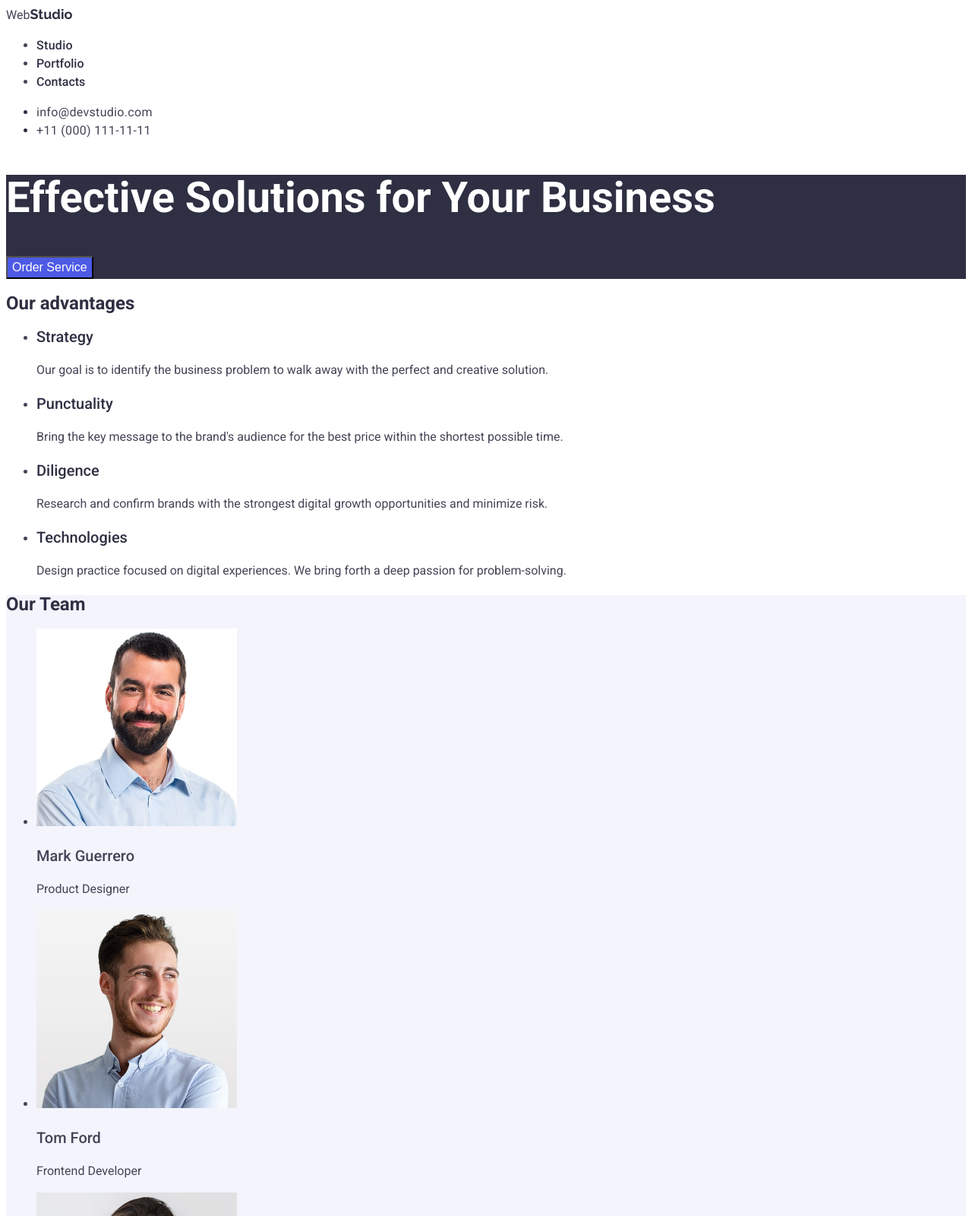
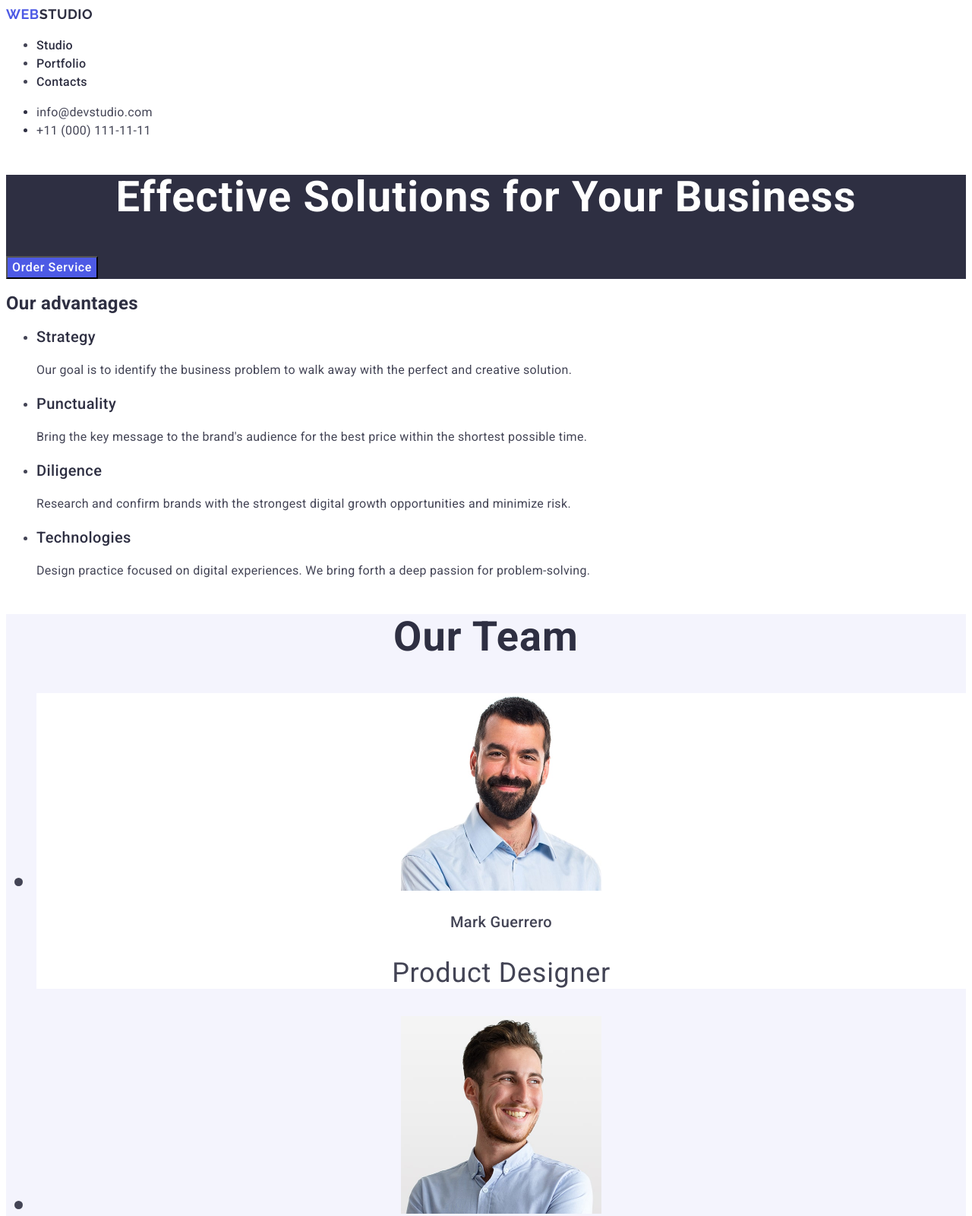
Before and after one commit to REnnnEERR/goit-markup-hw-02, a plain HTML site: page index.html in a window 1280 px wide. Shown: the top 1600 px of the page at 76% size. Drawn offline with Linux system fonts and the light colour scheme.

Commit message:
Initial project setup with HTML and images folder

```diff
--- a/css/styles.css
+++ b/css/styles.css
@@ -6,7 +6,7 @@ body {
     font-weight: 400;
     font-size: 16px;
     line-height: 24px;
-    letter-spacing: 2%;
+    letter-spacing: 0.02em;
     text-decoration-line: none;
 }
 
@@ -24,7 +24,7 @@ footer a,
 .team-title,
 .team-name .portfolio h2,
 .portfolio-title {
-    color: #2E2F42;
+    color: #2e2f42;
 }
 
 p,
@@ -57,7 +57,7 @@ footer a,
     font-weight: 700;
     font-size: 18px;
     line-height: 21px;
-    letter-spacing: 3%;
+    letter-spacing: 0.03em;
     color: #2e2f42;
 }
 
@@ -75,7 +75,7 @@ footer a,
     font-Weight: 500;
     font-size: 16px;
     line-height: 24px;
-    letter-spacing: 2%
+    letter-spacing: 0.02em;
 }
 
 .top-menu-studio {
@@ -86,7 +86,7 @@ footer a,
     font-Weight: 400;
     font-size: 16px;
     line-height: 24px;
-    letter-spacing: 2%
+    letter-spacing: 0.02em;
 }
 
 .hero-banner-name {
@@ -94,7 +94,9 @@ footer a,
     font-weight: 700;
     font-size: 56px;
     line-height: 60px;
-    letter-spacing: 2%
+    letter-spacing: 0.02em;
+    line-height: 1.07;
+    text-align: center;
 }
 
 .top {
@@ -105,15 +107,20 @@ footer a,
     color: #ffff;
     background-color: #4D5AE5;
     font-style: middle;
-
     font-weight: 500;
     font-size: 16px;
     line-height: 24px;
-    letter-spacing: 4%
+    letter-spacing: 0.04em;
+    font-family: "Roboto", sans-serif;
+    cursor: pointer;
 }
 
 .hero-banner-button:hover {
     background-color: #404BBF
+}
+
+.hero-banner-button:focus {
+    background-color: #404BBF;
 }
 
 .benefits-title,
@@ -122,7 +129,7 @@ footer a,
     font-weight: 500;
     font-size: 20px;
     line-height: 24px;
-    letter-spacing: 2%
+    letter-spacing: 0.02em;
 }
 
 .benefits-text,
@@ -131,11 +138,30 @@ footer a,
     font-weight: 400;
     font-size: 16px;
     line-height: 24px;
-    letter-spacing: 2%
+    letter-spacing: 0.02em;
 }
 
 .team {
     background-color: #F4F4FD;
+    font-size: 36px;
+    line-height: 1.11;
+    text-align: center;
+    letter-spacing: 0.02em;
+    text-transform: capitalize;
+}
+
+.team-title {
+    letter-spacing: 0.02em;
+    color: #2e2f42;
+}
+
+
+.team-mark {
+    background-color: #FFFFFF;
+}
+
+.team-text {
+    letter-spacing: 0.02em;
 }
 
 .portfolio h2 {
@@ -159,3 +185,18 @@ footer a,
     text-decoration-line: underline;
     text-decoration-color: #404BBF;
 }
+
+.logo-down {
+    font-family: "Raleway";
+    font-weight: 700;
+    font-size: 18px;
+    line-height: 1.17;
+    letter-spacing: 0.03em;
+    text-transform: uppercase;
+
+    color: #4d5ae5;
+}
+
+.text-down {
+    letter-spacing: 0.02em
+}
--- a/index.html
+++ b/index.html
@@ -21,19 +21,21 @@
   <body>
     <header class="top">
       <nav>
-        <a class="logo" href="./index.html"></a>
+        <a class="logo" href="./index.html">
           Web<span class="logo-studio">Studio</span>
         </a>
         <ul class="top-menu">
-          <li class="top-menu-studio"><a href="./index.html ">Studio</a></li>
+          <li class="top-menu-studio"><a href="./index.html">Studio</a></li>
           <li><a href="">Portfolio</a></li>
           <li><a href="">Contacts</a></li>
         </ul>
       </nav>
       <address class="contacts">
         <ul>
-          <li class="conntacts-mail">
-            <a href="mailto:info@devstudio.com">info@devstudio.com</a>
+          <li>
+            <a class="conntacts-mail" href="mailto:info@devstudio.com"
+              >info@devstudio.com</a
+            >
           </li>
           <li><a href="tel:+110001111111">+11 (000) 111-11-11</a></li>
         </ul>
@@ -80,7 +82,7 @@
       <section class="team">
         <h2 class="team-title">Our Team</h2>
         <ul>
-          <li>
+          <li class="team-mark">
             <img
               src="./images/card1.jpg"
               alt="Mark Guerrero"
@@ -123,7 +125,7 @@
         </ul>
       </section>
       <section class="portfolio">
-        <h2>Our Portfolio</h2>
+        <h2 class="team-title">Our Portfolio</h2>
         <ul>
           <li>
             <img
@@ -190,8 +192,8 @@
     </main>
 
     <footer class="down">
-      <a class="logo-down" href="./index.html"
-        ><span class="logo-web"> Web</span>Studio</a
+      <a class="logo-down" href="./index.html"></a>
+        Web<span class="logo-studio">Studio</span></a
       >
       <p class="text-down">
         Increase the flow of customers and sales for your business with digital
```
